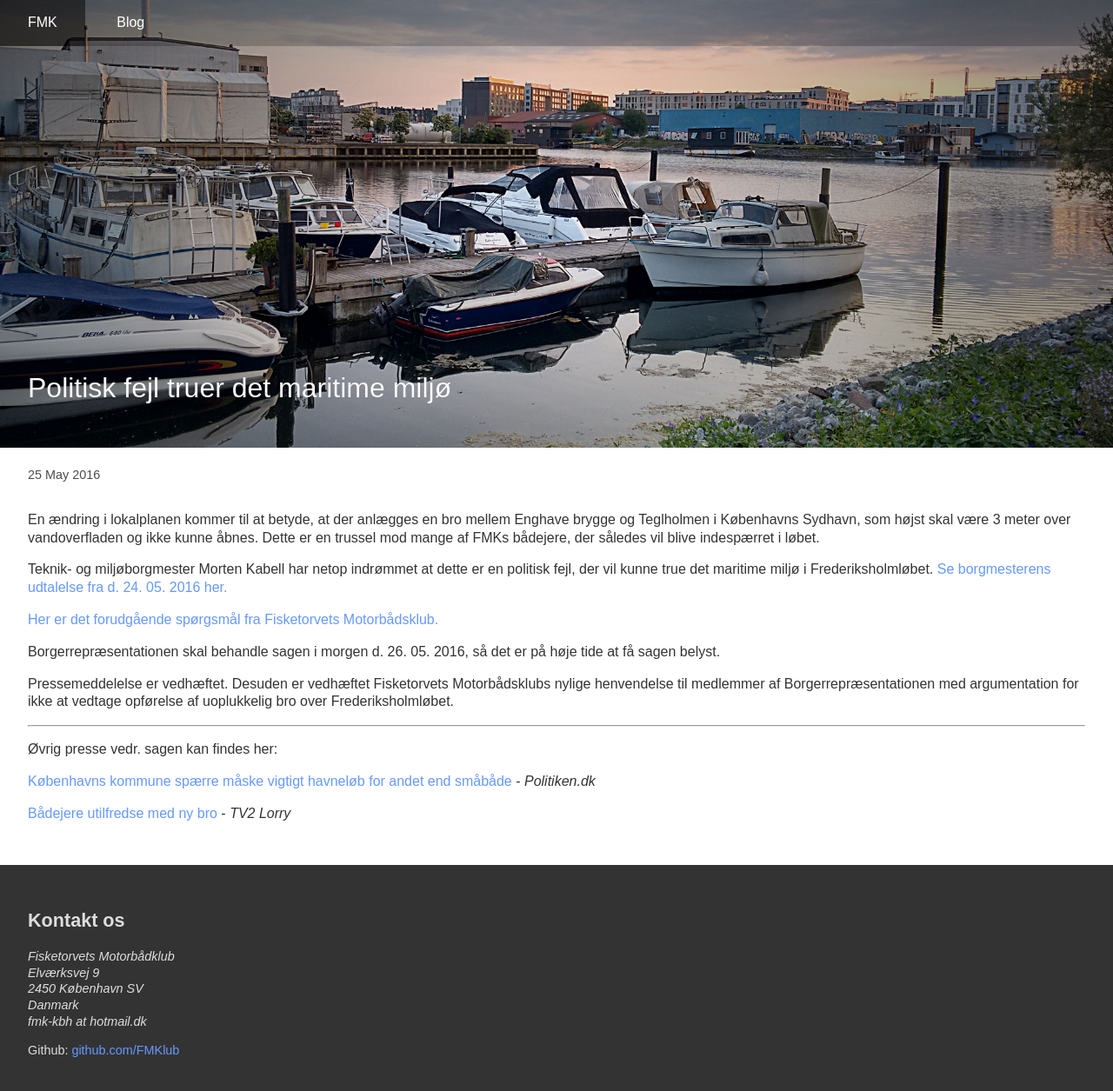
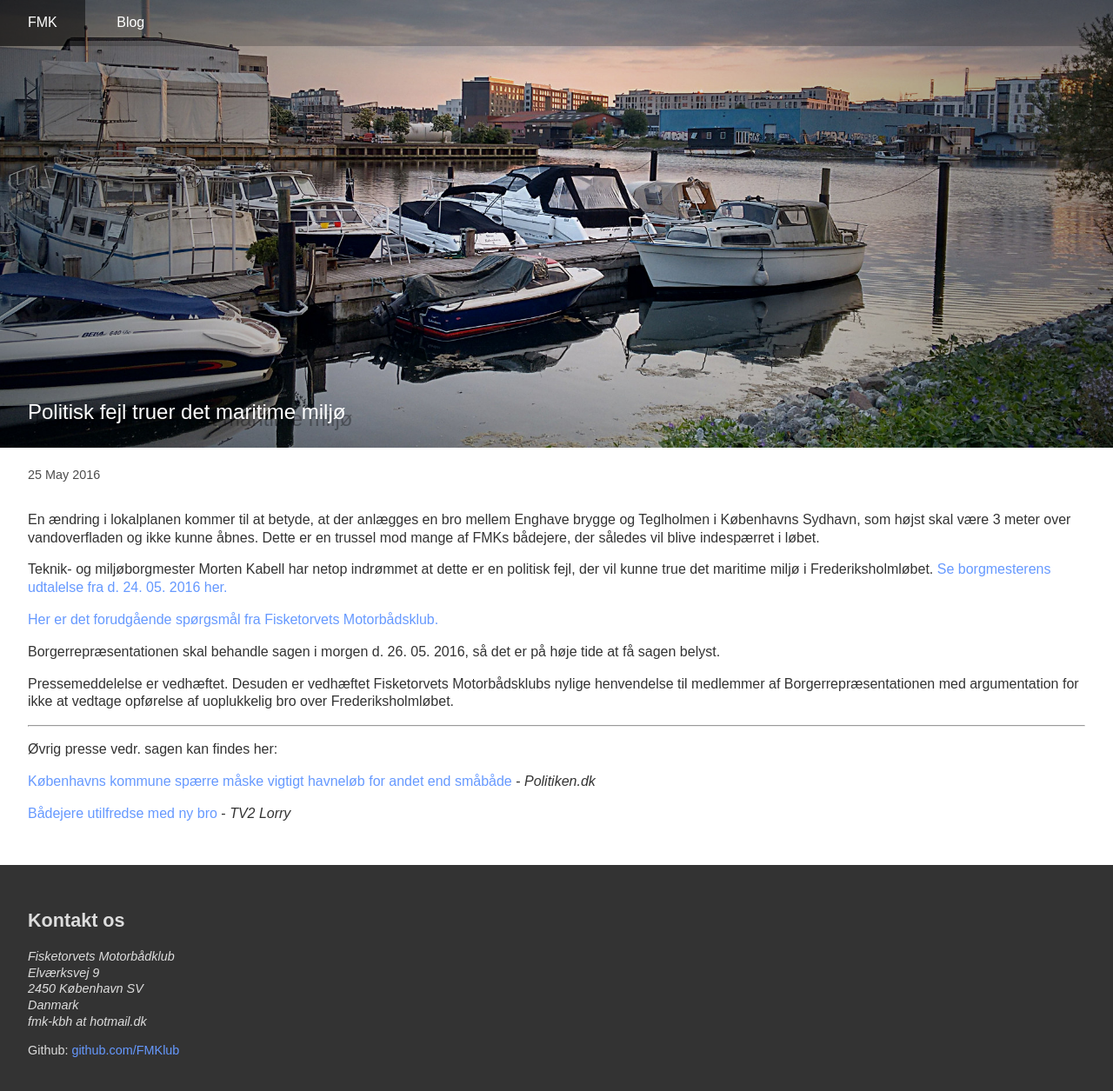
Before and after one commit to fisketorvetsmotorbaadklub/fisketorvetsmotorbaadklub.github.io, a Jekyll site: the page built from index.html, in a window 1280 px wide and 1264 px high. Shown: the top 1255 px of the window at 87% size. Built offline with Jekyll 4.4.1, drawn with Linux system fonts in a browser that asks for light colours.

Commit message:
Update main.css

```diff
--- a/css/main.css
+++ b/css/main.css
@@ -64,12 +64,13 @@ footer {
 .nice-header--title {
   display: block;
   position: absolute;
-  bottom: 2rem;
+  bottom: 1rem;
   left: 2rem;
   z-index: 1;
   color: #fff;
   font-weight: normal;
-  text-shadow: 0 0 rgba(0,0,0,0.5);
+  text-shadow: 0.5rem 0.5rem rgba(0,0,0,0.33);
+  font-size: 1.5em;
 }
 
 .nice-header--img {
```
